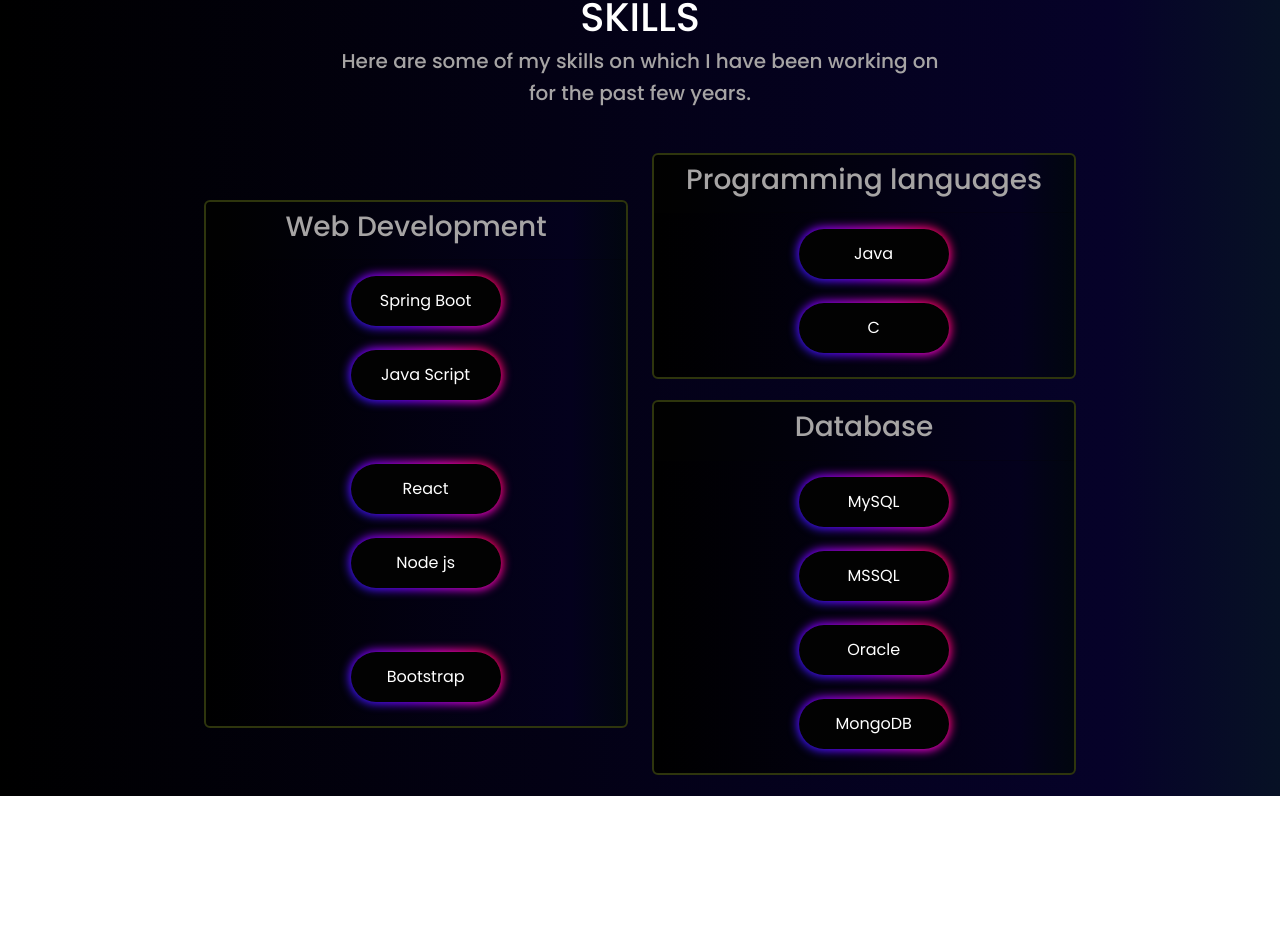
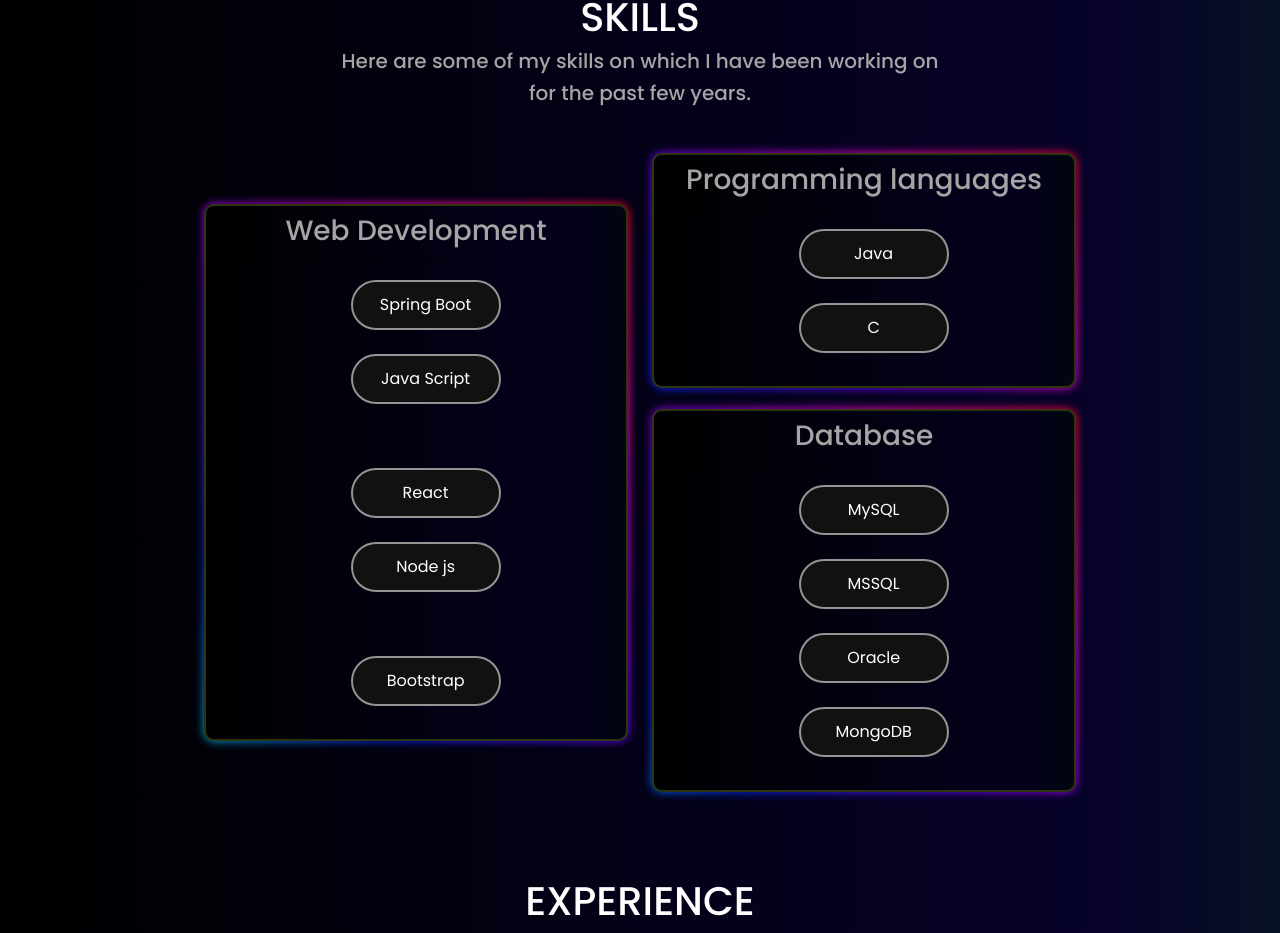
Before and after one commit to ChamikaRathnayaka/Portfolio, a React (Create React App) app: page / in a window 1280 px wide. Shown: the part 985-1918 px from the top of the page. Before the commit the page ends 1781 px from the top, so only its background shows below. Built offline with nearby package versions, Linux system fonts and the light colour scheme; the HTML template or start-up script is replaced by a standard one.

Commit message:
skills section 2

```diff
--- a/src/App.js
+++ b/src/App.js
@@ -3,6 +3,7 @@
 import About from "./Components/About/About.jsx";
 import "./App.css";
 import Skills from "./Components/Skills/Skills.jsx";
+import Experience from "./Components/Experience/Experience.jsx";
 
 function App() {
   return (
@@ -14,6 +15,7 @@
         </Route>
       </Switch>
       <Skills/>
+      <Experience/>
     </Router>
   );
 }
--- /dev/null
+++ b/src/Components/Experience/Experience.css
@@ -0,0 +1,10 @@
+.Experience_container{
+    color: #ffffff;
+    margin-top: 5%;
+    margin-left: auto;
+    margin-right: auto;
+    width: 70%;
+    display: flex;
+    align-items: center;
+    justify-content: center;
+}
--- /dev/null
+++ b/src/Components/Experience/Experience.jsx
@@ -0,0 +1,10 @@
+import React from 'react'
+import "./Experience.css"
+
+export default function Experience() {
+  return (
+    <div className="Experience_container">
+        <h1>EXPERIENCE</h1>
+      </div>
+  )
+}
--- a/src/Components/Skills/Skills.css
+++ b/src/Components/Skills/Skills.css
@@ -19,6 +19,7 @@
       margin-bottom: 5%;
       border: 2px solid rgb(46, 53, 13);
       height: 35%;
+      border-radius: 10px;
 }
 
 .card-header{
@@ -57,6 +58,7 @@
     display: flex;
     align-items: center;
     justify-content: center;
+    margin-bottom: 2%;
 }
 
 .individual-skill{
@@ -74,7 +76,7 @@
 .glow {
     width: 150px;
     height: 50px;
-    border: none;
+    border: 2px solid rgb(149, 147, 147);
     outline: none;
     color: #fff;
     background: #111;
@@ -84,7 +86,7 @@
     border-radius: 30px;
   }
 
-  .glow:before {
+  .skills_card:before {
     content: "";
     background: linear-gradient(
       45deg,
@@ -109,14 +111,14 @@
     animation: glowing 20s linear infinite;
     opacity: 1; /* Always visible */
     transition: opacity 0.3s ease-in-out;
-    border-radius: 30px;
+    border-radius: 10px;
   }
 
-  .glow:active {
+  .skills_card:active {
     color: #000;
   }
 
-  .glow:after {
+  .skills_card:after {
     z-index: -1;
     content: "";
     position: absolute;
```
